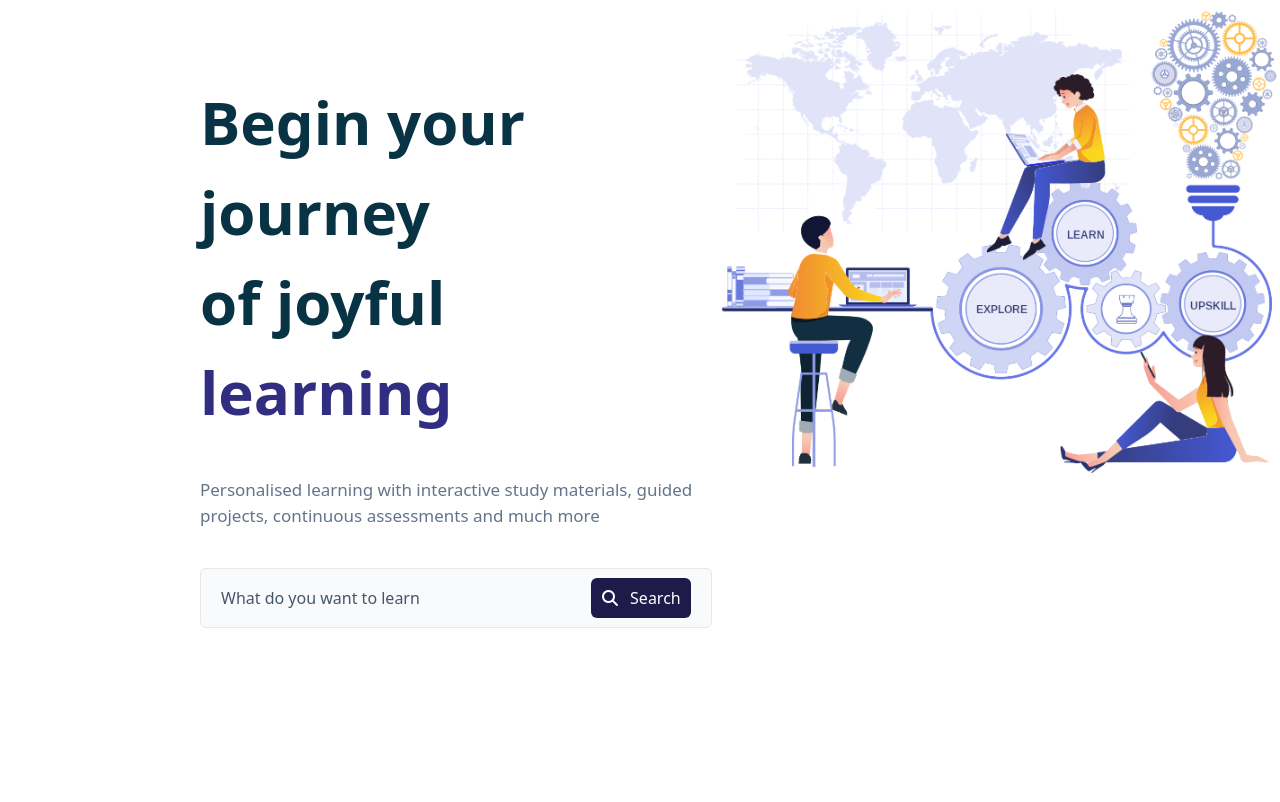
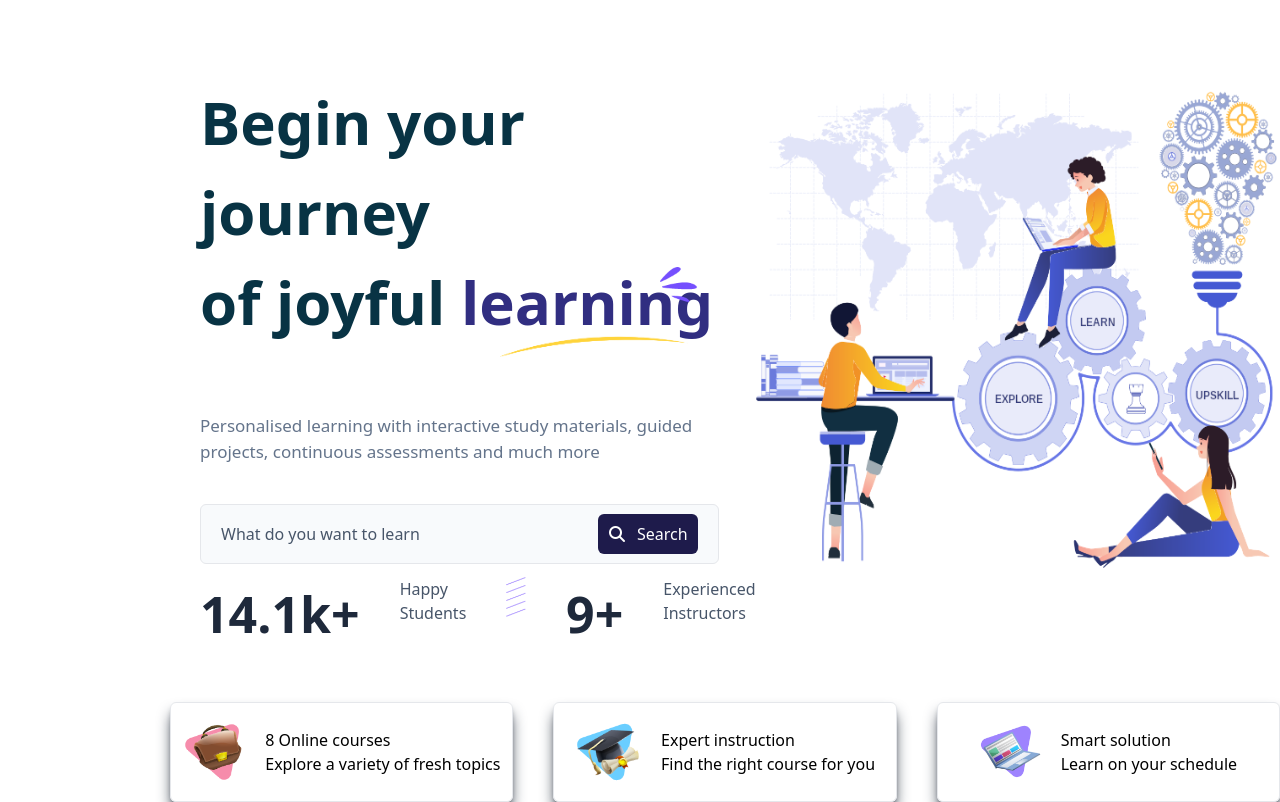
Before and after one commit to shagufa-anjum1/Vityarthi, a website built with Vite: page index.html in a window 1280 px wide. Shown: the part 99-901 px from the top of the page. Before the commit the page ends 800 px from the top, so only its background shows below. Built offline with nearby package versions, Linux system fonts and the light colour scheme.

Commit message:
Commit Hero Section is Complete

```diff
--- a/index.html
+++ b/index.html
@@ -30,13 +30,19 @@
     </nav>
     <!-- Hero-section -->
     <section>
-        <div class="flex justify-cols">
+        <div class="flex justify-cols gap-7">
             <!-- left-part -->
             <div class="pl-[200px] pt-[80px]">
                 <h1 class="text-[60px] font-semibold text-cyan-950">
                     Begin your journey <br>
                     of joyful <span class="text-indigo-900">learning</span>
                 </h1>
+                <img src="image/h-1-bn-shape-1.png" alt=""
+                loading="lazy"
+                class="h-10 -mt-[80px] ml-[460px]">
+                <img src="image/h-1-bn-shape-2.png" alt=""
+                loading="lazy"
+                class="h-12 ml-[300px] mt-[18px] rotate-15">
                 <p class="text-slate-500 pt-10 text-[17px]">
                     Personalised learning with interactive study materials, guided <br>
                     projects, continuous assessments and much more
@@ -51,8 +57,65 @@
              </div>
             <!--Right-part  -->
             <div>
-                <img src="/Motivation/ab3841061cc88bcff31bacef9e14e370.png" alt="">
+                <img src="/Motivation/ab3841061cc88bcff31bacef9e14e370.png" alt=""
+                loading="lazy"
+                class="mt-[80px] h-[500px]">
             </div>
+        </div>
+        <!-- Ratting -->
+        <div class="flex justify-row ml-[200px] gap-10">
+            <h1 class="text-[50px] font-extrabold text-slate-800">
+                14.1k+
+            </h1>
+            <p class="text-slate-600">
+                Happy
+                 <br>
+               Students
+            </p>
+            <img src="image/h-1-ban-st.png" alt=""
+            loading="lazy"
+            class="h-10">
+            <h1 class="text-[50px] font-extrabold text-slate-800">
+                9+
+            </h1>
+            <p class="text-slate-600">
+                Experienced
+                    <br>
+                Instructors
+            </p>
+        </div>
+        <!-- 3-div -->
+        <div class="flex gap-10 justify-cols ml-[170px] mt-[50px]">
+            <!-- div-1 -->
+            <div class="flex justify-cols border gap-5 h-[100px] justify-center items-center w-[350px]  shadow-lg shadow-gray-800 rounded-md">
+                <img src="image/h-1-bnar-c-1.png" alt=""
+                loading="lazy"
+                class="h-[60px] flex ">
+                <p>
+                    8 Online courses <br>
+                    Explore a variety of fresh topics
+                </p>
+            </div>
+            <!-- div-2 -->
+            <div class="flex justify-cols border gap-5 h-[100px] justify-center items-center w-[350px] shadow-lg shadow-gray-800 rounded-md">
+               <img src="image/h-1-bnar-c-2.png" alt=""
+               loading="lazy"
+               class="h-[60px] flex ">
+               <p>
+                Expert instruction <br>
+                Find the right course for you
+               </p>
+            </div>
+           <!-- div-3 -->
+           <div class="flex justify-cols border gap-5 h-[100px] justify-center items-center w-[350px]  shadow-lg shadow-gray-800 rounded-md">
+              <img src="image/h-1-bnar-c-3.png" alt=""
+              loading="lazy"
+              class="h-[60px] flex ">
+              <p>
+                Smart solution <br>
+                Learn on your schedule
+              </p>
+           </div>
         </div>
     </section>
 </div>
```
